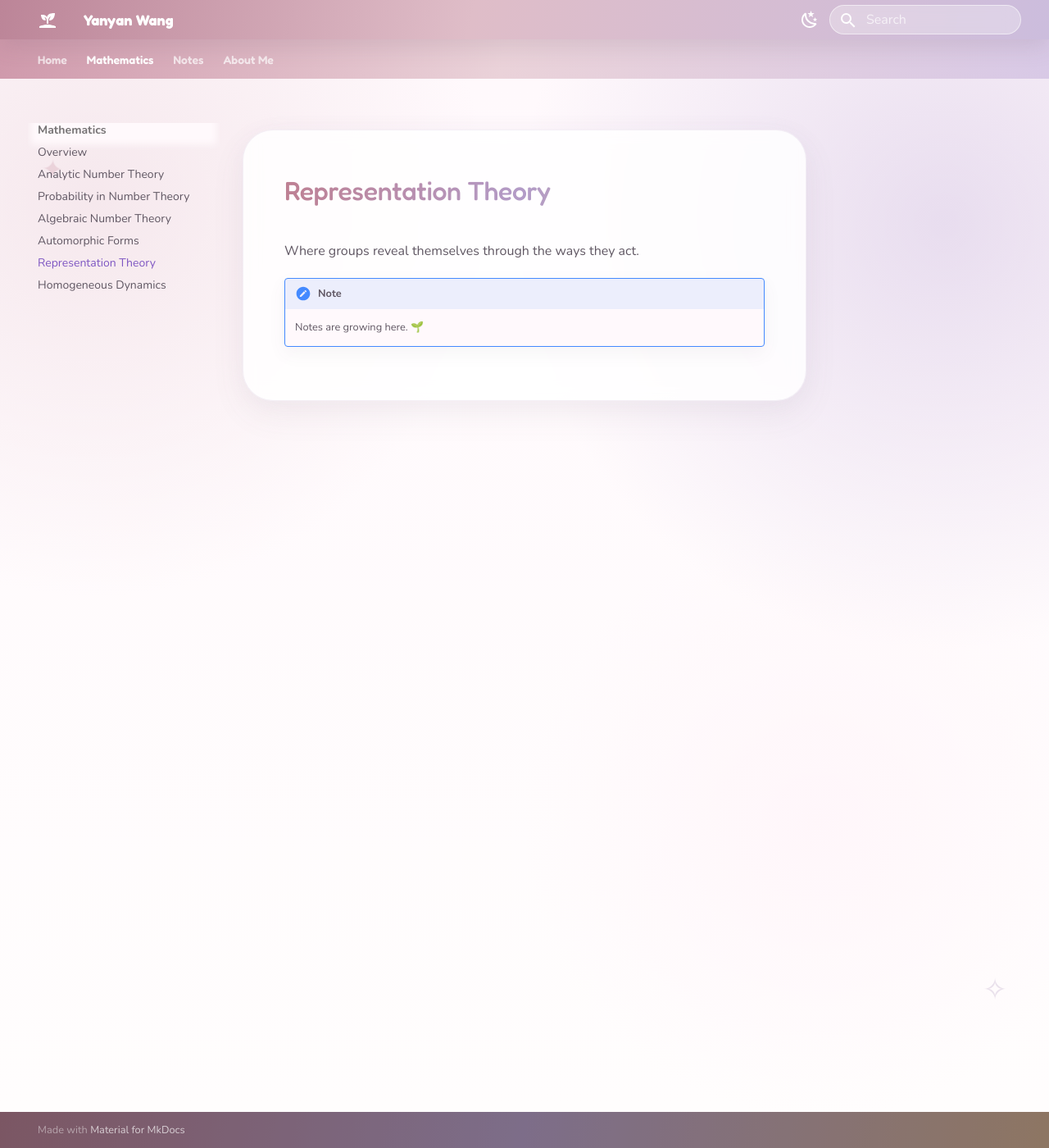
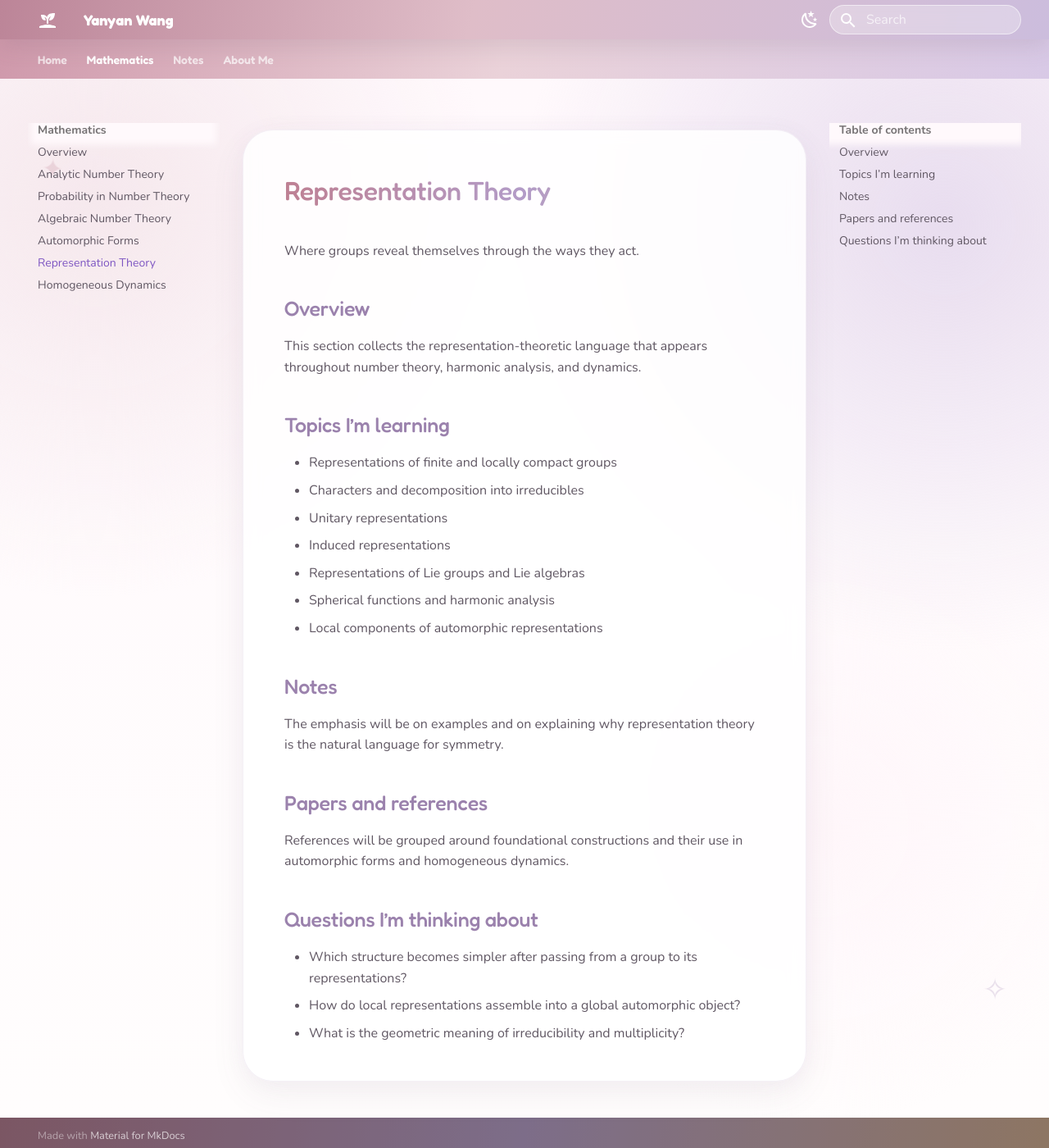
Before and after one commit to yanyanwang-math/yanyanwang-math.github.io, an MkDocs documentation site: the page built from docs/representation-theory/index.md, in a window 1280 px wide and 1400 px high. Shown: the whole window at 82% size. Built offline with MkDocs 1.6.1 and Material for MkDocs 9.7.7, drawn with Linux system fonts in a browser that asks for light colours.

Commit message:
Add files via upload

```diff
--- a/docs/representation-theory/index.md
+++ b/docs/representation-theory/index.md
@@ -2,6 +2,30 @@
 
 Where groups reveal themselves through the ways they act.
 
-!!! note
+## Overview
 
-    Notes are growing here. 🌱
+This section collects the representation-theoretic language that appears throughout number theory, harmonic analysis, and dynamics.
+
+## Topics I’m learning
+
+- Representations of finite and locally compact groups
+- Characters and decomposition into irreducibles
+- Unitary representations
+- Induced representations
+- Representations of Lie groups and Lie algebras
+- Spherical functions and harmonic analysis
+- Local components of automorphic representations
+
+## Notes
+
+The emphasis will be on examples and on explaining why representation theory is the natural language for symmetry.
+
+## Papers and references
+
+References will be grouped around foundational constructions and their use in automorphic forms and homogeneous dynamics.
+
+## Questions I’m thinking about
+
+- Which structure becomes simpler after passing from a group to its representations?
+- How do local representations assemble into a global automorphic object?
+- What is the geometric meaning of irreducibility and multiplicity?
```
